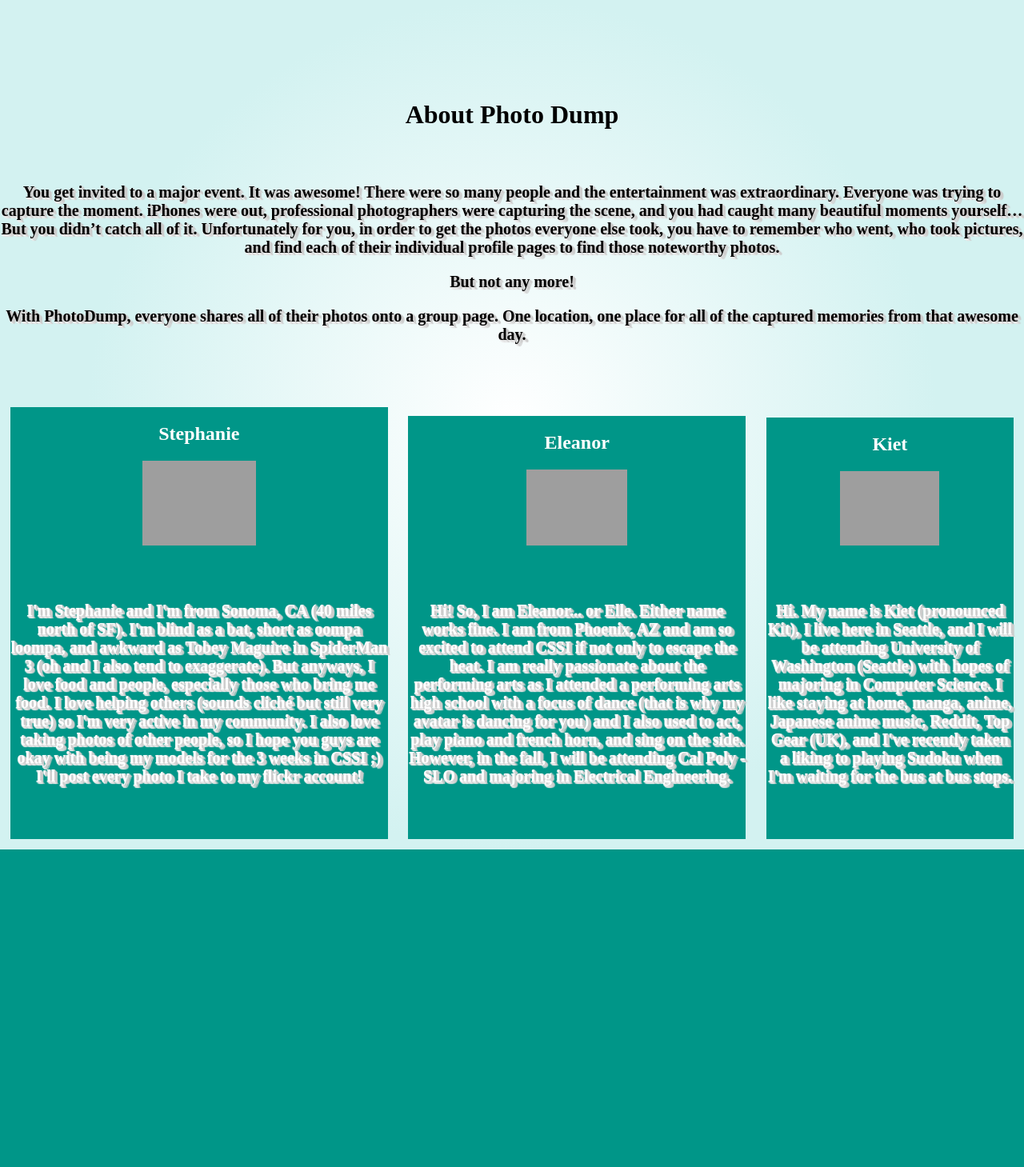
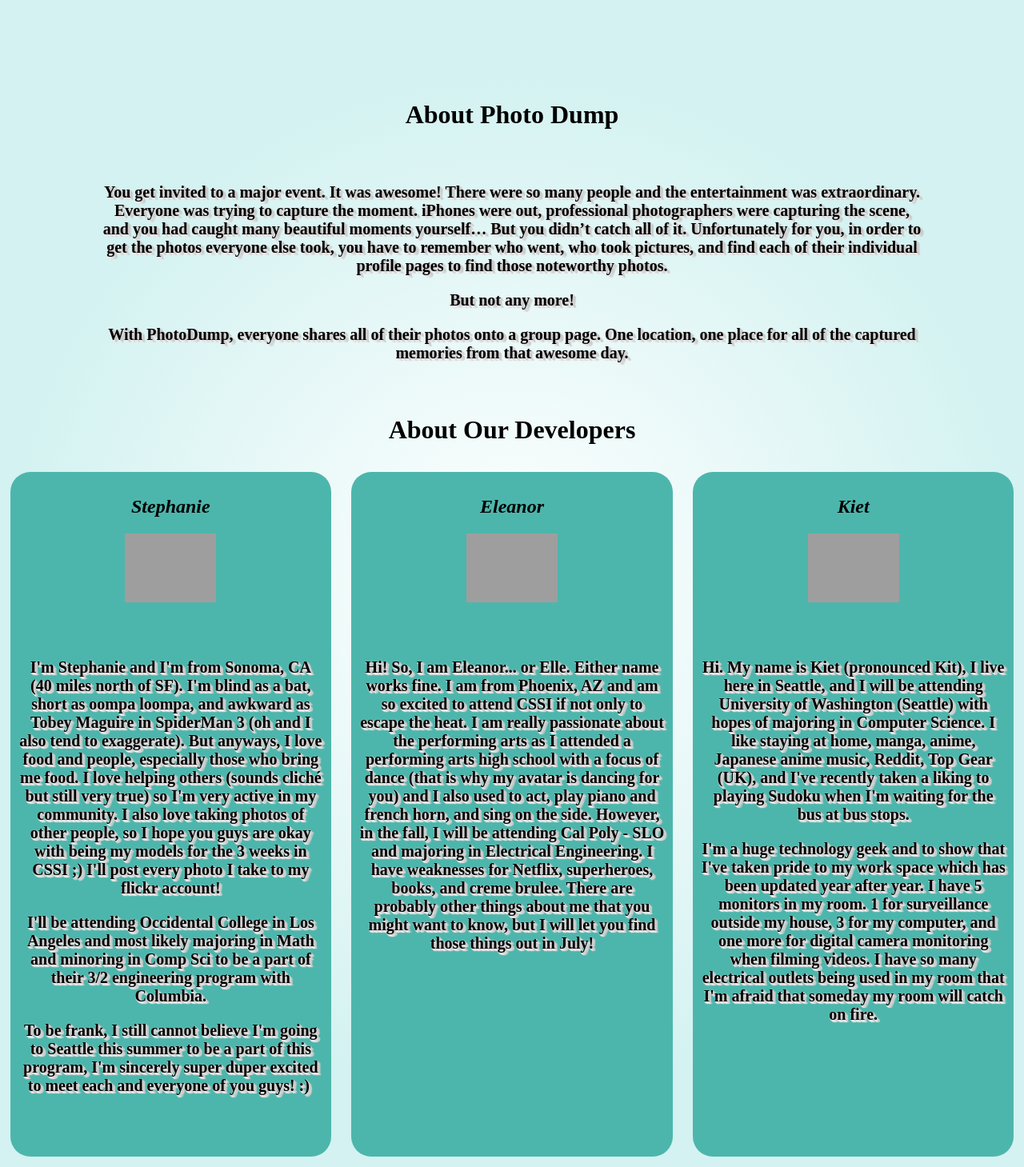
Before and after one commit to Elewis97/PhotoDump, a Python web app: template templates/about.html in a window 1280 px wide. Shown: the whole page at 80% size. Before the commit the page ends 1062 px from the top, so only its background shows below. Run offline with Jinja, Linux system fonts and the light colour scheme; the template is opened without the code that fills it, so the values that code supplies are empty; grey boxes are pictures that could not be loaded.

Commit message:
Elle: about page

```diff
--- a/stylesheets/about.css
+++ b/stylesheets/about.css
@@ -26,42 +26,23 @@ p {
 
 #Summary {
   text-align: center;
-  /*color: white;*/
+  padding-left: 10%;
+  padding-right: 10%;
+
 
 }
 
 .bios{
-  display: flex;
-  flex-direction: row;
-  flex-wrap: nowrap;
-  justify-content: center;
-  align-items: flex-end;
-  align-content: space-around;
+    display: flex;
+    justify-content: space-between;
 }
 
-#Stephanie {
-  background-color: #009688;
-  color: white;
-  flex-grow: 1;
+.people {
+  background-color: #4DB6AC;
+  width: 32%;
+  padding: 10px;
   margin: 1%;
-  flex-grow: 1;
   text-align: center;
+  border-radius: 25px;
+
 }
-
-#Eleanor {
-  background-color: #009688;
-  color: white;
-  flex-grow: 1;
-  margin: 1%;
-  flex-grow: 1;
-  text-align: center;
-}
-
-#Kiet {
-  background-color: #009688;
-  color: white;
-  flex-grow: 1;
-  margin: 1%;
-  flex-grow: 1;
-  text-align: center;
-}
--- a/templates/about.html
+++ b/templates/about.html
@@ -30,11 +30,13 @@
      </p>
 
    </h2>
+
+   <h1>About Our Developers</h1>
   </header>
   <div class="bios">
-    <article id="Stephanie">
-      <h1>Stephanie</h1>
-      <img src="https://lh4.googleusercontent.com/-A0KPqX-aGCg/VYfGgz6z_2I/AAAAAAAABSA/JXrqcZH4UtU/s715-no/a243f00f-5959-4ec1-b090-e5b3a00b337d"
+    <article class="people">
+      <h1><em>Stephanie</em></h1>
+      <img class="profilepic" src="https://lh4.googleusercontent.com/-A0KPqX-aGCg/VYfGgz6z_2I/AAAAAAAABSA/JXrqcZH4UtU/s715-no/a243f00f-5959-4ec1-b090-e5b3a00b337d"
       width="30%">
       <h2>
         <p>
@@ -47,7 +49,7 @@
           with being my models for the 3 weeks in CSSI ;)  I'll post every photo I
           take to my flickr account!
         </p>
-        <!-- <p>
+        <p>
           I'll be attending Occidental College in Los Angeles and most likely
           majoring in Math and minoring in Comp Sci to be a part of their 3/2
           engineering program with Columbia.
@@ -56,12 +58,12 @@
           To be frank, I still cannot believe I'm going to Seattle this summer to
           be a part of this program, I'm sincerely super duper excited to meet
           each and everyone of you guys! :) ﻿
-        </p> -->
+        </p>
     </h2>
     </article>
-    <article id="Eleanor">
-      <h1>Eleanor</h1>
-      <img src="https://lh4.googleusercontent.com/-Iurj0a8SJgA/VZcuBGNCTgI/AAAAAAAAAHg/nEyzN-Ig66M/s599-no/11054801_10207010805814429_6741107505033328285_n.jpg"
+    <article class="people">
+      <h1><em>Eleanor</em></h1>
+      <img class="profilepic" src="https://lh4.googleusercontent.com/-Iurj0a8SJgA/VZcuBGNCTgI/AAAAAAAAAHg/nEyzN-Ig66M/s599-no/11054801_10207010805814429_6741107505033328285_n.jpg"
       width="30%">
       <h2>
         <p>
@@ -72,17 +74,17 @@
           is dancing for you) and I also used to act, play piano and french horn,
           and sing on the side. However, in the fall, I will be attending Cal Poly
           - SLO and majoring in Electrical Engineering.
-          <!-- I have weaknesses for
+          I have weaknesses for
           Netflix, superheroes, books, and creme brulee. There are probably other
           things about me that you might want to know, but I will let you find
-          those things out in July!﻿ -->
+          those things out in July!﻿
         </p>
     </h2>
     </article>
-    <article id="Kiet">
-      <h1>Kiet</h1>
-      <img src="https://lh5.googleusercontent.com/-owYNypcjoOo/VL7ncMocwhI/AAAAAAAA0QA/v6VW-9L5dTA/w716-h715-no/IMG_9803.jpg"
-      width="40%">
+    <article class="people">
+      <h1><em>Kiet</em></h1>
+      <img class="profilepic" src="https://lh5.googleusercontent.com/-owYNypcjoOo/VL7ncMocwhI/AAAAAAAA0QA/v6VW-9L5dTA/w716-h715-no/IMG_9803.jpg"
+      width="30%">
       <h2>
         <p>
           Hi. My name is Kiet (pronounced Kit), I live here in Seattle, and I will
@@ -91,7 +93,7 @@
           anime music, Reddit, Top Gear (UK), and I've recently taken a liking to
           playing Sudoku when I'm waiting for the bus at bus stops.
         </p>
-        <!-- <p>
+        <p>
           I'm a huge technology geek and to show that I've taken pride to my work
           space which has been updated year after year. I have 5 monitors in my
           room. 1 for surveillance outside my house, 3 for my computer, and one
@@ -99,7 +101,7 @@
           electrical outlets being used in my room that I'm afraid that someday
           my room will catch on fire.
         </p>
-        <p>
+        <!-- <p>
           I've touched upon many things including video editing, photo editing,
           photography, designing, electrical, and programming.
         </p>
```
